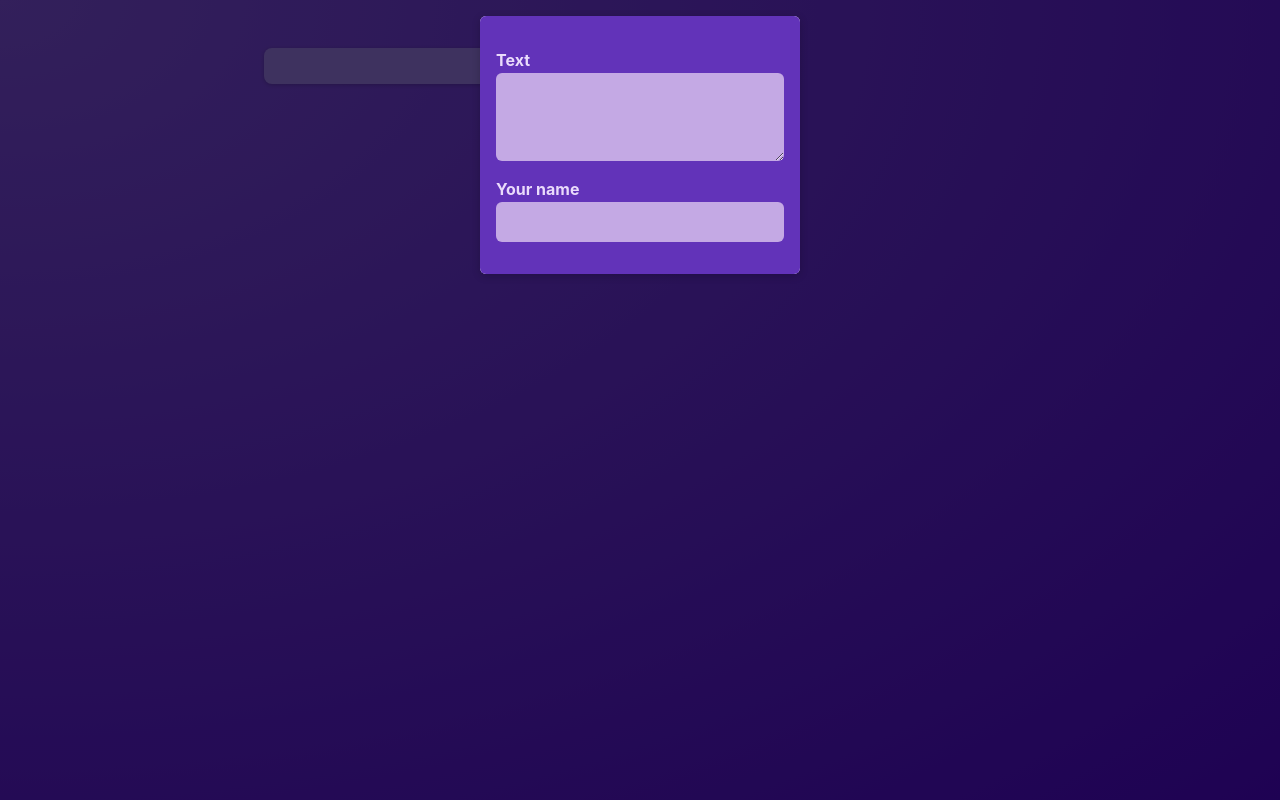
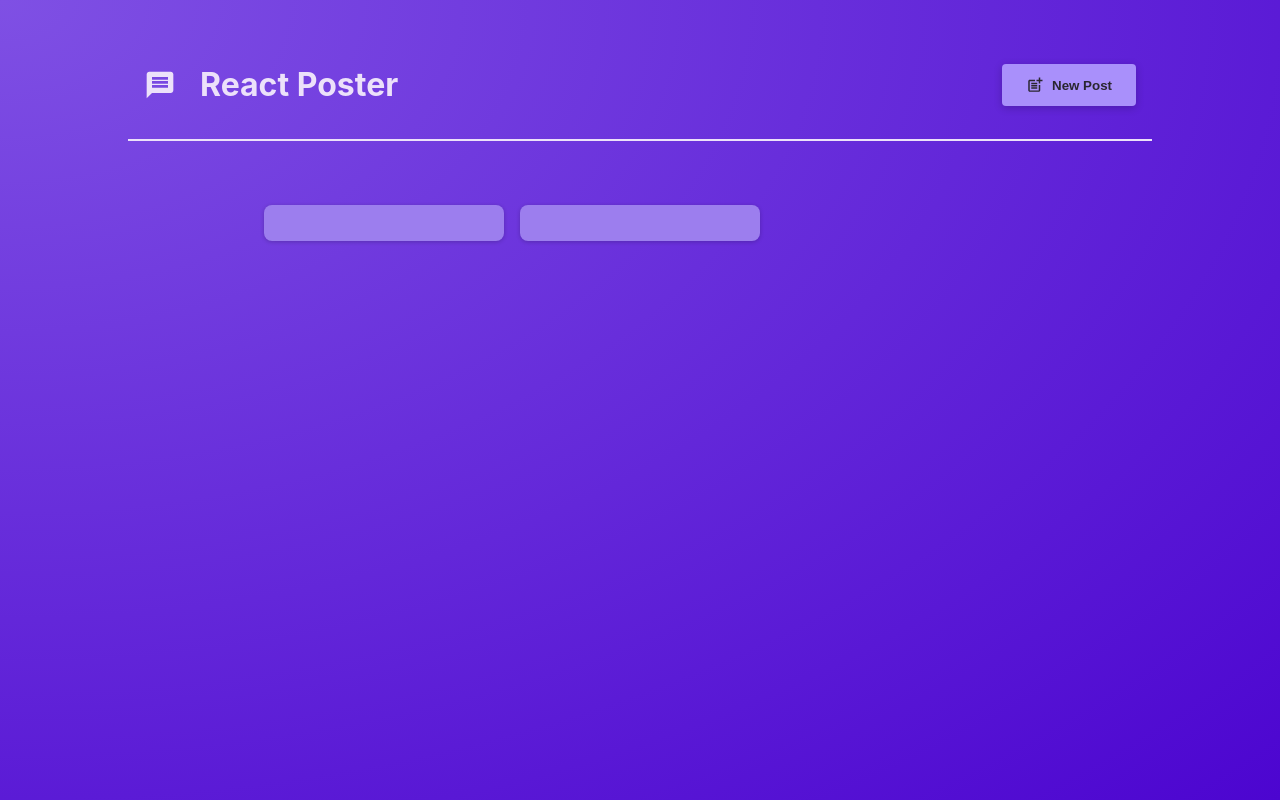
Before and after one commit to VivienIngrams/React, a React (Vite) app: page / in a window 1280 px wide. Built offline with nearby package versions, Linux system fonts and the light colour scheme.

Commit message:
Lifting state up and props for modal and form

```diff
--- a/package.json
+++ b/package.json
@@ -10,7 +10,8 @@
   },
   "dependencies": {
     "react": "^18.2.0",
-    "react-dom": "^18.2.0"
+    "react-dom": "^18.2.0",
+    "react-icons": "^4.10.1"
   },
   "devDependencies": {
     "@types/react": "^18.0.17",
--- a/src/App.jsx
+++ b/src/App.jsx
@@ -1,10 +1,25 @@
+import { useState } from "react";
+
+import MainHeader from "./components/MainHeader";
 import PostsList from "./components/PostsList";
 
 function App() {
+  const [modalIsVisible, setModalIsVisible] = useState(false);
+
+  function showModalHandler() {
+    setModalIsVisible(true);
+  };
+
+  function hideModalHandler() {
+    setModalIsVisible(false);
+  }
+
   return (
+    <>
+    <MainHeader onCreatePost={showModalHandler}/>
     <main>
-      <PostsList />
-    </main>
+      <PostsList modalIsVisible={modalIsVisible} onStopPosting={hideModalHandler}/>
+    </main></>
   );
 }
 
--- /dev/null
+++ b/src/components/MainHeader.jsx
@@ -0,0 +1,22 @@
+import { MdPostAdd, MdMessage } from 'react-icons/md';
+
+import classes from './MainHeader.module.css';
+
+function MainHeader({ onCreatePost }) {
+  return (
+    <header className={classes.header}>
+      <h1 className={classes.logo}>
+        <MdMessage />
+        React Poster
+      </h1>
+      <p>
+        <button className={classes.button} onClick={onCreatePost}>
+          <MdPostAdd size={18} />
+          New Post
+        </button>
+      </p>
+    </header>
+  );
+}
+
+export default MainHeader;
--- /dev/null
+++ b/src/components/MainHeader.module.css
@@ -0,0 +1,36 @@
+.header {
+    /* padding: 2rem 10%; */
+    margin: 2rem 10%;
+    padding: 1rem;
+    text-align: center;
+    display: flex;
+    justify-content: space-between;
+    align-items: center;
+    border-bottom: 2px solid #ece1fa;
+  }
+
+  .logo {
+    font-size: 2rem;
+    display: flex;
+    gap: 1.5rem;
+    align-items: center;
+    color: #ece1fa;
+  }
+
+  .button {
+    display: inline-flex;
+    align-items: center;
+    gap: 0.5rem;
+    padding: 0.75rem 1.5rem;
+    background-color: #a990fb;
+    color: #2a2630;
+    border: none;
+    border-radius: 4px;
+    box-shadow: 0 2px 8px rgba(0, 0, 0, 0.2);
+    cursor: pointer;
+    font-weight: bold;
+  }
+
+  .button:hover {
+    background-color: #8c6cf7;
+  }
--- a/src/components/Modal.jsx
+++ b/src/components/Modal.jsx
@@ -1,9 +1,9 @@
 import classes from './Modal.module.css';
 
-function Modal({children}) {
+function Modal({children, onClose}) {
   return (
     <>
-      <div className={classes.backdrop}/>
+      <div className={classes.backdrop} onClick={onClose}/>
       <dialog open={true} className={classes.modal}>{children}</dialog>
     </>
   );
--- a/src/components/NewPost.jsx
+++ b/src/components/NewPost.jsx
@@ -1,15 +1,19 @@
 import classes from './NewPost.module.css';
 
-function NewPost(props) {
+function NewPost({ onChangeName, onChangeText, onCancel}) {
   return (
     <form className={classes.form}>
       <p>
         <label htmlFor="body">Text</label>
-        <textarea id="body" required rows={3} onChange={props.onChangeText}/>
+        <textarea id="body" required rows={3} onChange={onChangeText}/>
       </p>
       <p>
         <label htmlFor="name">Your name</label>
-        <input type="text" id="name" required onChange={props.onChangeName} />
+        <input type="text" id="name" required onChange={onChangeName} />
+      </p>
+      <p className={classes.actions}>
+        <button type="button" onClick={onCancel}>Cancel</button>
+        <button>Submit</button>
       </p>
     </form>
   );
--- a/src/components/PostsList.jsx
+++ b/src/components/PostsList.jsx
@@ -6,7 +6,8 @@ import Modal from "./Modal";
 
 import classes from "./PostsList.module.css";
 
-function PostsList() {
+function PostsList({modalIsVisible, onStopPosting}) {
+
   const [enteredText, setEnteredText] = useState("");
   const [enteredName, setEnteredName] = useState("");
 
@@ -20,15 +21,18 @@ function PostsList() {
 
   return (
     <>
-      <Modal>
-        <NewPost
-          onChangeText={changeTextHandler}
-          onChangeName={changeNameHandler}
-        />
-      </Modal>
+      {modalIsVisible && (
+        <Modal onClose={onStopPosting}>
+          <NewPost
+            onChangeText={changeTextHandler}
+            onChangeName={changeNameHandler}
+            onCancel={onStopPosting}
+          />
+        </Modal>
+      )}
       <ul className={classes.posts}>
         <Post author={enteredName} body={enteredText} />
-        <Post author={enteredName} body={enteredText}  />
+        <Post author={enteredName} body={enteredText} />
       </ul>
     </>
   );
```
Also changed, not shown: 1 other file (tests, documents, lock files or other folders).
